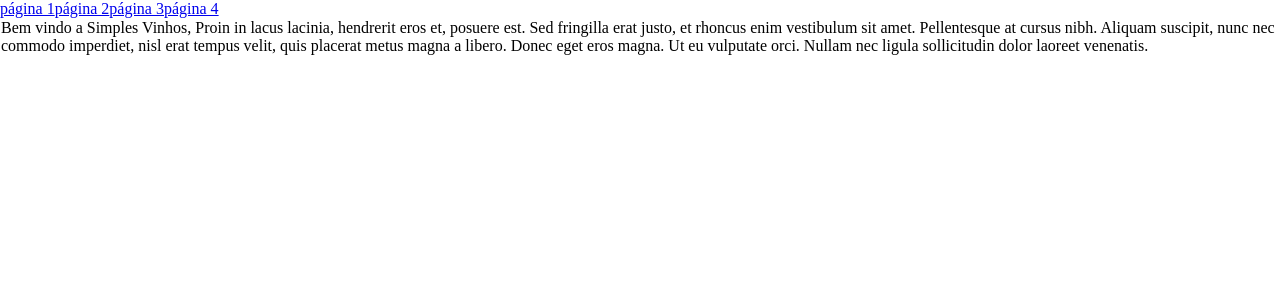
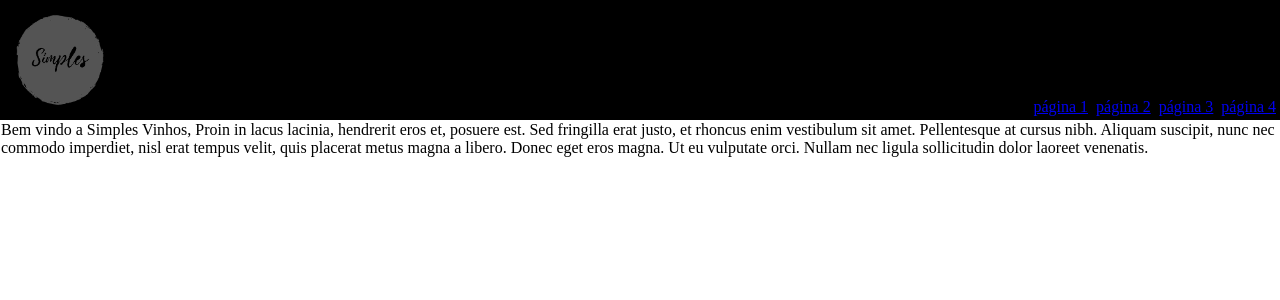
Before and after one commit to Lukasmolin/simples-vinhos-web, a React (Create React App) app: page / in a window 1280 px wide. Shown: the top 300 px of the page. Built offline with nearby package versions, Linux system fonts and the light colour scheme.

Commit message:
Starts header styling

```diff
--- /dev/null
+++ b/src/components/Header.css
@@ -0,0 +1,31 @@
+.header-comp {
+    display: flex;
+    justify-content: space-between;
+    background-color: black;
+    position: sticky;
+    padding: 0px;
+}
+
+.header-comp > * {
+    display: flex;
+}
+
+.header-comp .logoImg {
+    max-height: 120px;
+    max-width: 120px;
+}
+
+.header-comp nav {
+    align-items: flex-end;
+}
+
+.header-comp nav a {
+    white-space: nowrap;
+    height: fit-content;
+    padding: 4px;
+    transition: 0.25s;
+}
+
+.header-comp nav a:hover {
+    background: cross-fade(black);
+}
--- a/src/components/Header.tsx
+++ b/src/components/Header.tsx
@@ -1,5 +1,7 @@
 import React from 'react';
 import { Link } from 'react-router-dom';
+import logo from '../resources/imgs/SimplesLogo.png';
+import './Header.css';
 
 export interface HeaderProps {
     menu: {
@@ -12,10 +14,21 @@ export interface HeaderProps {
 
 export const Header : React.FC <HeaderProps> = (props: HeaderProps) => {
     const menu = props.menu.map(val => {
-        return <Link to={val.to}>{val.label}</Link>;
+        return <Link
+            key={val.to+val.label}
+            to={val.to}
+            children={val.label}
+        />;
     });
 
-    return <header>
+    return <header className="header-comp">
+        <div className="logoWrapper">
+            <img
+                className="logoImg"
+                src={logo}
+                alt="Simples Logo">
+            </img>
+        </div>
         <nav>
             {menu}
         </nav>
```
